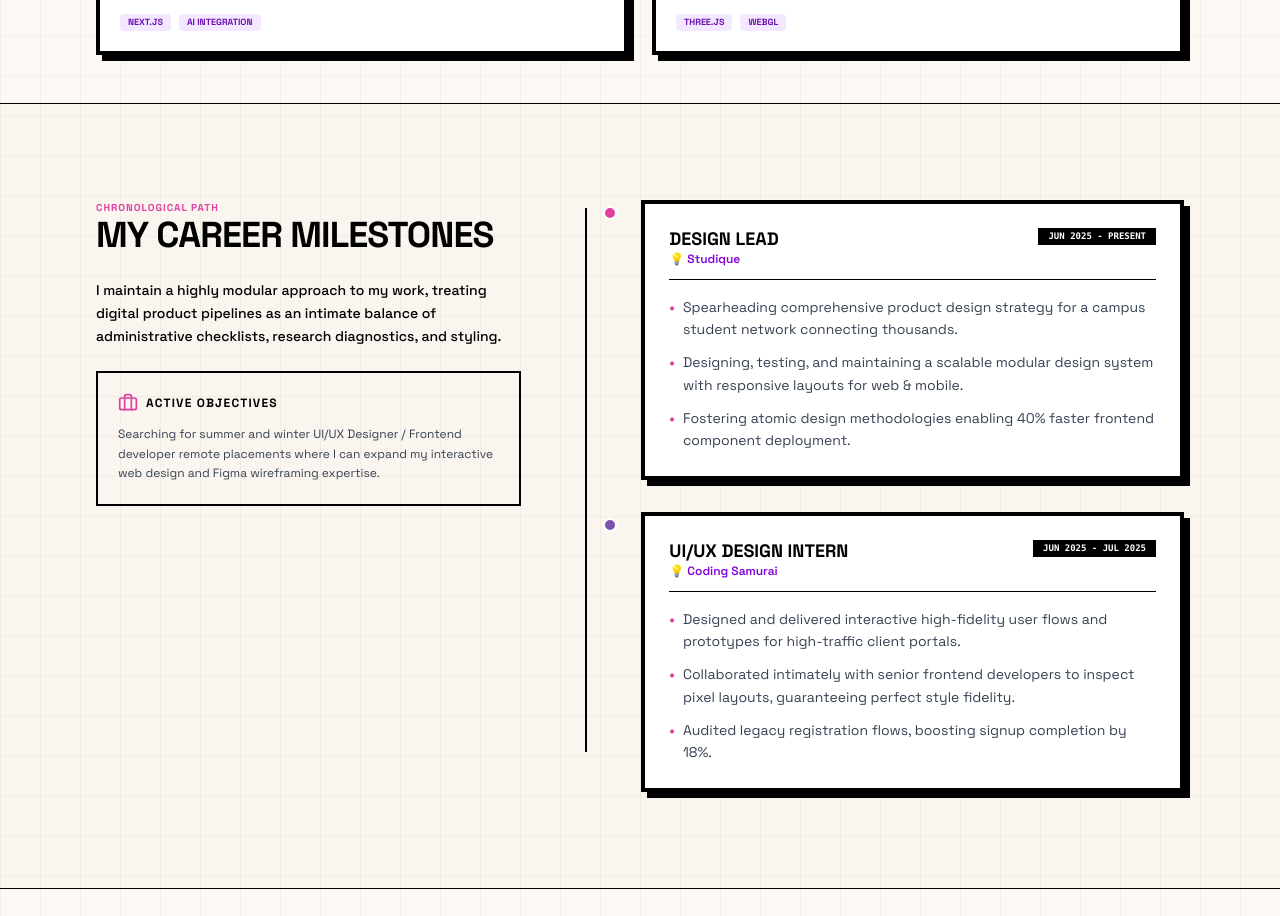
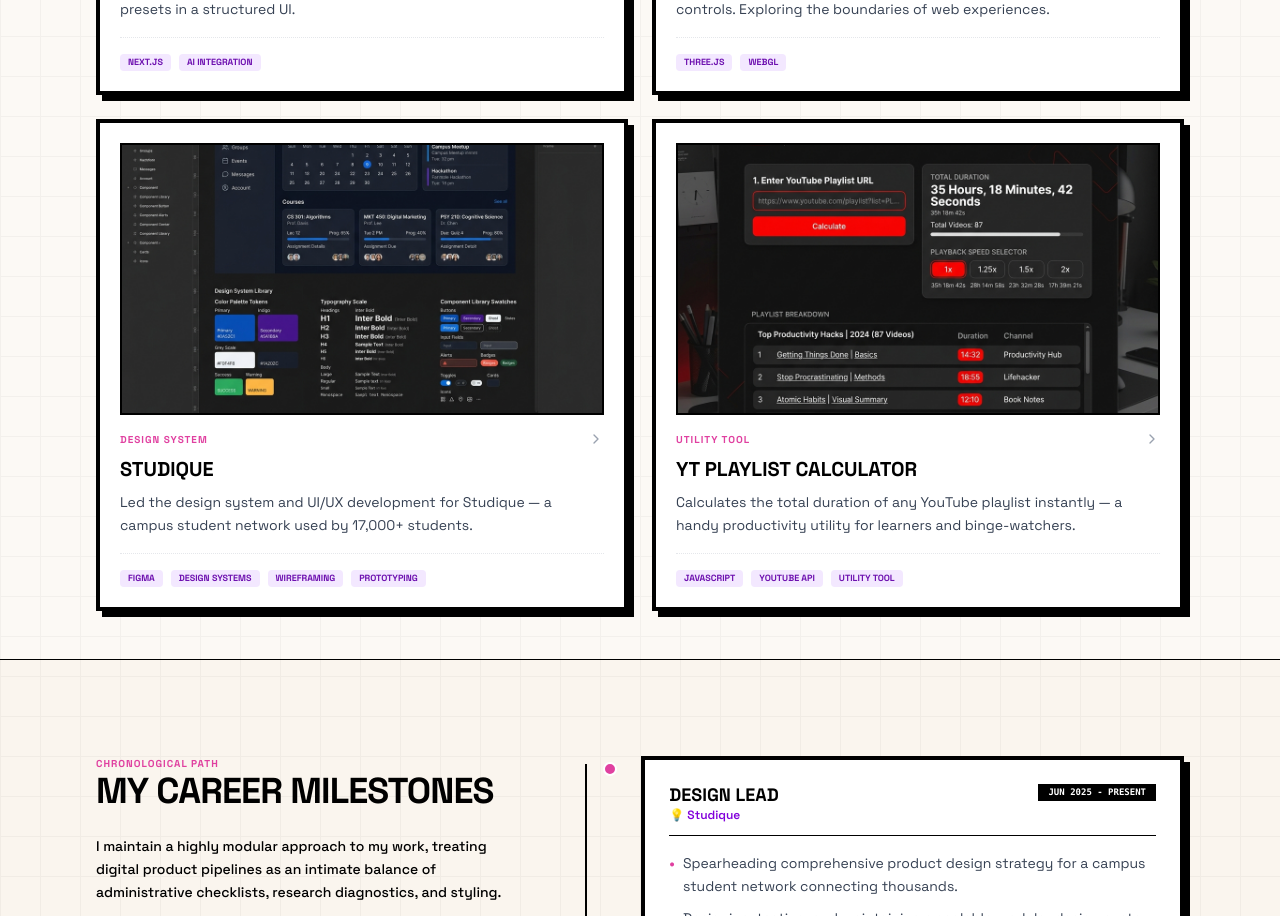
Before and after one commit to Manshi-up15/ManshiPortfolio, a React (Vite) app: page / in a window 1280 px wide. Shown: the part 1884-2800 px from the top of the page. Built offline with nearby package versions, Linux system fonts and the light colour scheme.

Commit message:
Added  images and 2 other projects

```diff
--- a/src/data.ts
+++ b/src/data.ts
@@ -65,6 +65,36 @@
     timeline: "March 2026 - April 2026",
     deliverables: ["Custom Vertex & Fragment Shaders", "Device Inertia Motion Maps", "Orbit controls integration", "Real-Time Framerate Optimizer"],
     mockupType: "canvas"
+  },
+  {
+    id: "studique",
+    title: "Studique",
+    description: "Led the design system and UI/UX development for Studique — a campus student network used by 17,000+ students.",
+    extendedDescription: "As Design Lead at Studique, I architected and maintained a scalable design system from the ground up — defining color tokens, typography scales, spacing grids, and reusable component libraries in Figma. The platform serves over 17,000+ students with responsive layouts tailored for both mobile and desktop, backed by thorough user research, wireframing sessions, and high-fidelity interactive prototypes. My work reduced frontend inconsistency by 40% and accelerated component delivery across engineering teams.",
+    tags: ["Figma", "Design Systems", "Wireframing", "Prototyping"],
+    category: "Design System",
+    imageUrl: "/assets/project_studique.png",
+    primaryColor: "#4f46e5",
+    accentClass: "bg-indigo-600 text-white border-2 border-indigo-800",
+    role: "Design Lead",
+    timeline: "Jun 2025 - Present",
+    deliverables: ["End-to-End Design System", "Responsive Layout Guidelines", "User Flow Diagrams", "High-Fidelity Prototypes", "Component Library (60+ components)"],
+    mockupType: "dashboard"
+  },
+  {
+    id: "ytcalc",
+    title: "YT Playlist Calculator",
+    description: "Calculates the total duration of any YouTube playlist instantly — a handy productivity utility for learners and binge-watchers.",
+    extendedDescription: "A lightweight browser-based utility that accepts a YouTube playlist URL and computes the total watch time with breakdowns per video. It supports playback speed adjustments (1x, 1.5x, 2x) so users know exactly how long a course or series will take at their preferred speed. Built with vanilla JavaScript and the YouTube Data API, it's fast, dependency-free, and designed around a clean, focused UX.",
+    tags: ["JavaScript", "YouTube API", "Utility Tool"],
+    category: "Utility Tool",
+    imageUrl: "/assets/project_ytcalc.png",
+    primaryColor: "#ff0000",
+    accentClass: "bg-red-600 text-white border-2 border-red-800",
+    role: "Solo Creator",
+    timeline: "2025",
+    deliverables: ["Playlist Duration Engine", "Playback Speed Estimator", "Per-Video Time Breakdown", "Clean Single-Page UI"],
+    mockupType: "studio"
   }
 ];
 
```
Also changed, not shown: assets/project_studique.png (added), assets/project_ytcalc.png (added).
